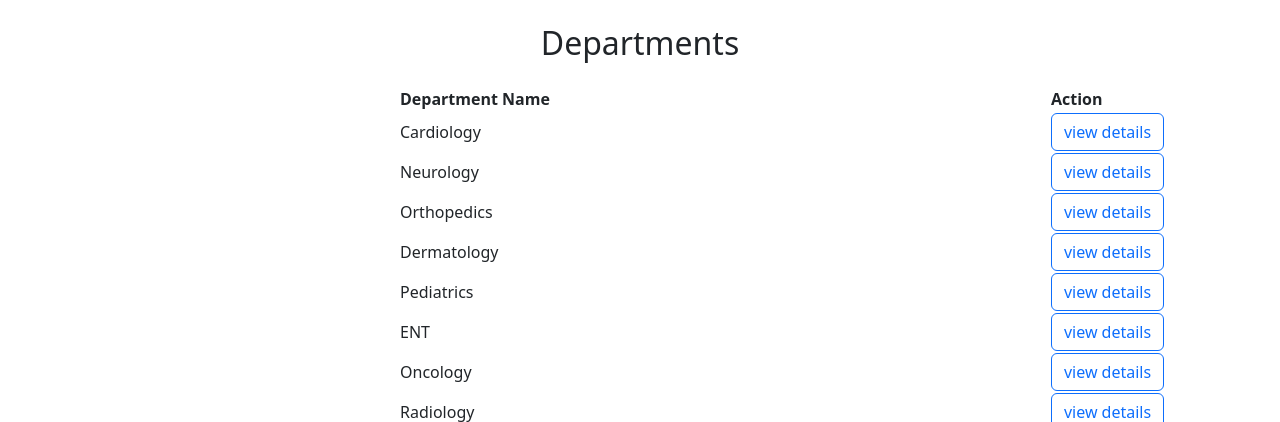
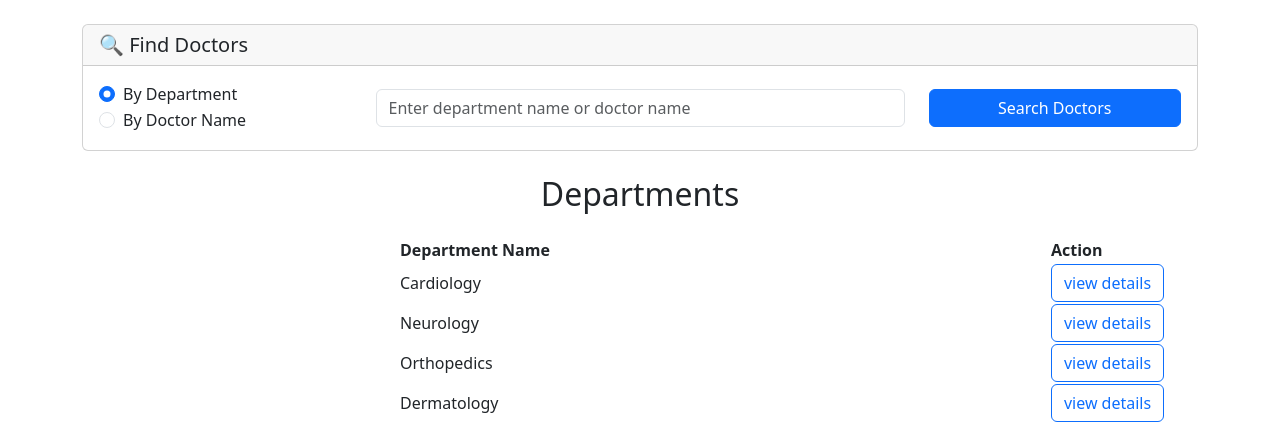
Before and after one commit to 22f3001703/hospital_management_app, a Flask app: page /dashboard/patient in a window 1280 px wide. Shown: the part 56-478 px from the top of the page. Run offline with Flask 3, Linux system fonts and the light colour scheme; a user stored in the database is signed in; data comes from the database, SQL or seed files in the repository.

Commit message:
search query for the patient is been solved

```diff
--- a/controllers/patientDashboard.py
+++ b/controllers/patientDashboard.py
@@ -34,3 +34,75 @@ def patientDashboard():
 
     else:
         return redirect("/login")
+
+@thepatientDashboard.route("/dashboard/patient/search", methods=['POST'])
+def patientSearch():
+    if('user' in session and session['role']=="patient"):
+        search_type = request.form.get('search_type')
+        search_query = request.form.get('search_query').strip().lower()
+
+        print(f"Patient searching for: {search_query} by {search_type}")
+
+        search_results = []
+
+        if search_type == 'department':
+            # Search doctors by department
+            doctors = Doctor.query.all()
+            for doctor in doctors:
+                if search_query in doctor.specialization.lower():
+                    # Check if doctor user is active
+                    doctor_user = User.query.filter_by(username=doctor.username, role="doctor", status=1).first()
+                    if doctor_user:
+                        search_results.append({
+                            'fullname': doctor.fullname,
+                            'username': doctor.username,
+                            'specialization': doctor.specialization,
+                            'phone': doctor.phone
+                        })
+
+        elif search_type == 'doctor':
+            # Search doctors by name
+            doctors = Doctor.query.all()
+            for doctor in doctors:
+                if search_query in doctor.fullname.lower():
+                    # Check if doctor user is active
+                    doctor_user = User.query.filter_by(username=doctor.username, role="doctor", status=1).first()
+                    if doctor_user:
+                        search_results.append({
+                            'fullname': doctor.fullname,
+                            'username': doctor.username,
+                            'specialization': doctor.specialization,
+                            'phone': doctor.phone
+                        })
+
+        # Get regular dashboard data
+        user = session['user']
+        theUser = User.query.filter_by(username=user).first()
+        departments = Department.query.all()
+
+        myappointmnets = Appointments.query.filter_by(patient=user).all()
+        sendabledata = []
+        details = {}
+        for x in myappointmnets:
+            getdoctorsderails = Doctor.query.filter_by(username=x.doctor).first()
+            details = {
+                "id": x.id,
+                "fullname": getdoctorsderails.fullname,
+                "specialization": getdoctorsderails.specialization,
+                "date": x.date,
+                "timeslot": x.timeslot,
+                "status": x.status
+            }
+            sendabledata.append(details)
+        sendabledata.reverse()
+
+        return render_template("patientDashboard.html",
+                             theUser=theUser,
+                             user=user,
+                             departments=departments,
+                             sendabledata=sendabledata,
+                             search_results=search_results,
+                             search_query=search_query,
+                             search_type=search_type)
+    else:
+        return redirect("/login")
--- a/templates/patientDashboard.html
+++ b/templates/patientDashboard.html
@@ -31,6 +31,93 @@
     </div>
   </div>
 </nav>
+
+<!-- Search Section -->
+<div class="container mt-4">
+  <div class="card">
+    <div class="card-header">
+      <h5 class="mb-0">🔍 Find Doctors</h5>
+    </div>
+    <div class="card-body">
+      <form method="POST" action="/dashboard/patient/search">
+        <div class="row align-items-center">
+          <div class="col-md-3">
+            <div class="form-check">
+              <input class="form-check-input" type="radio" name="search_type" id="search_department" value="department" checked>
+              <label class="form-check-label" for="search_department">
+                By Department
+              </label>
+            </div>
+            <div class="form-check">
+              <input class="form-check-input" type="radio" name="search_type" id="search_doctor" value="doctor">
+              <label class="form-check-label" for="search_doctor">
+                By Doctor Name
+              </label>
+            </div>
+          </div>
+          <div class="col-md-6">
+            <input class="form-control" type="text" name="search_query" placeholder="Enter department name or doctor name" required>
+          </div>
+          <div class="col-md-3">
+            <button class="btn btn-primary w-100" type="submit">Search Doctors</button>
+          </div>
+        </div>
+      </form>
+    </div>
+  </div>
+</div>
+
+<!-- Search Results Section -->
+{% if search_results is defined %}
+<div class="container mt-4">
+  <div class="alert alert-info">
+    <strong>Search Results for "{{ search_query }}" {% if search_type == 'department' %}in Departments{% else %}in Doctor Names{% endif %}:</strong>
+    {% if search_results|length == 0 %}
+      <p class="mb-0 mt-2">No doctors found.</p>
+    {% else %}
+      <p class="mb-0 mt-2">Found {{ search_results|length }} doctor(s).</p>
+    {% endif %}
+  </div>
+
+  {% if search_results|length > 0 %}
+  <div class="card">
+    <div class="card-header">
+      <h5 class="mb-0">Available Doctors</h5>
+    </div>
+    <div class="card-body">
+      <table class="table table-striped">
+        <thead>
+          <tr>
+            <th>Doctor Name</th>
+            <th>Department</th>
+            <th>Phone</th>
+            <th>Action</th>
+          </tr>
+        </thead>
+        <tbody>
+          {% for doctor in search_results %}
+          <tr>
+            <td>{{ doctor.fullname }}</td>
+            <td>{{ doctor.specialization }}</td>
+            <td>{{ doctor.phone }}</td>
+            <td>
+              <a class="btn btn-success btn-sm" href="/dashboard/patient/{{ doctor.specialization }}/{{ doctor.fullname }}/{{ doctor.username }}/availibility">Book Appointment</a>
+            </td>
+          </tr>
+          {% endfor %}
+        </tbody>
+      </table>
+    </div>
+  </div>
+  {% endif %}
+
+  <div class="mt-3">
+    <a href="/dashboard/patient" class="btn btn-secondary">Clear Search</a>
+  </div>
+</div>
+<hr>
+{% endif %}
+
 <h2 class="text-center my-4">Departments</h2>
 
 <table>
```
